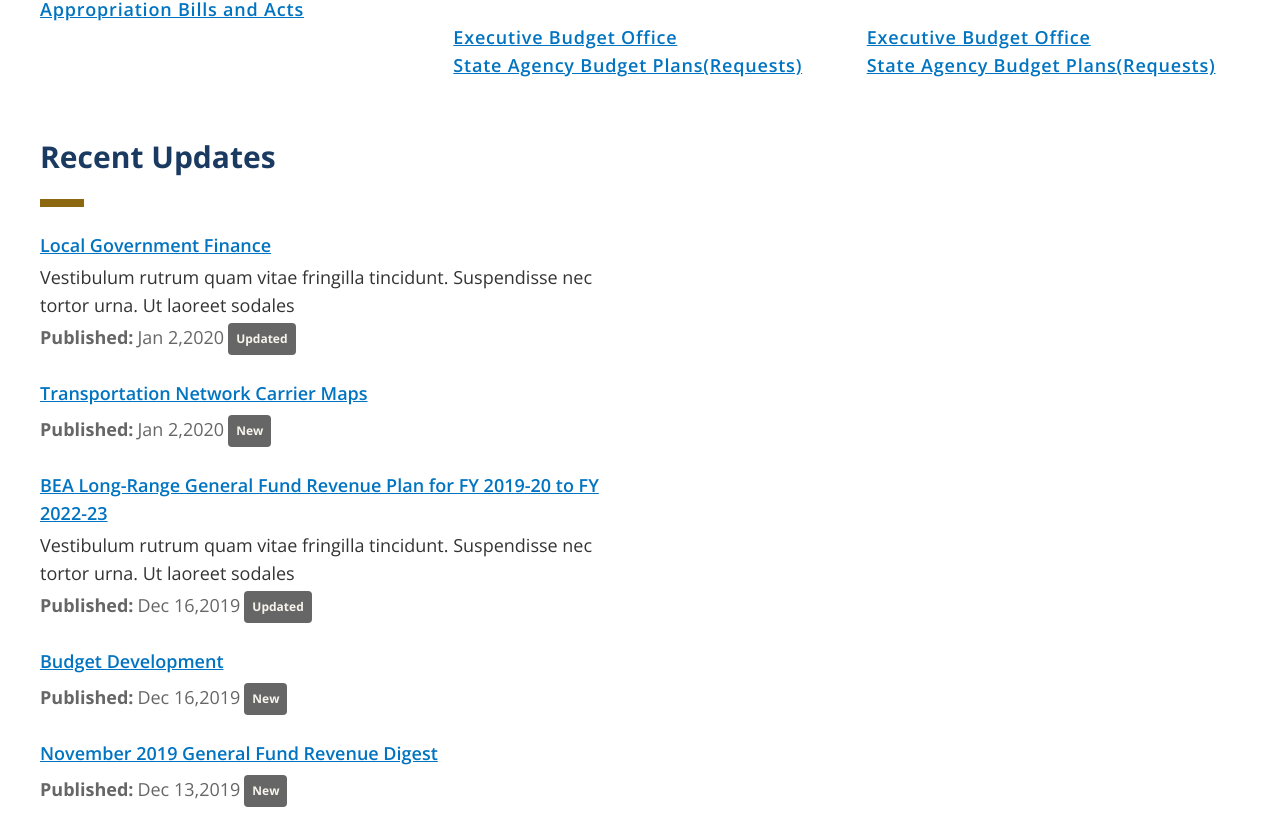
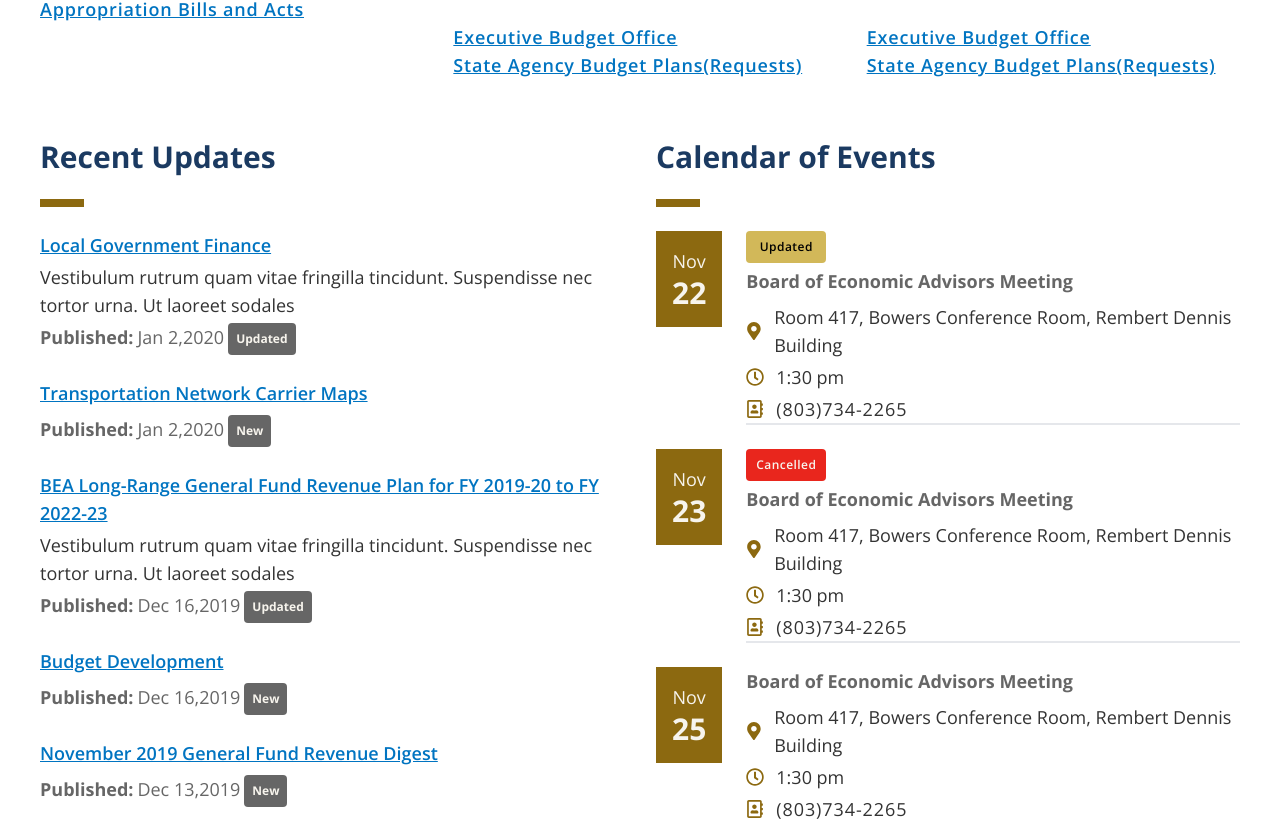
Before and after one commit to cmakride/SCRFA-frontend, a React (Create React App) app: page / in a window 1280 px wide. Shown: the part 1089-1910 px from the top of the page. Built offline with nearby package versions, Linux system fonts and the light colour scheme.

Commit message:
Calendar Component, with Calendar Card Component

```diff
--- a/src/components/calendar/Calendar.jsx
+++ b/src/components/calendar/Calendar.jsx
@@ -1,40 +1,55 @@
+import HeaderStyle2 from "../headers/HeaderStyle2";
+import BlueButton from "../buttons/BlueButton";
+import DateCard from "./components/DateCard";
+
 const Calendar = () => {
   const events = [
     {
       title: "Board of Economic Advisors Meeting",
       location: "Room 417, Bowers Conference Room, Rembert Dennis Building",
-      time:"1:30 pm",
-      phone:"(803)734-2265",
-      tag:"Updated",
-      date: "Nov 22"
+      time: "1:30 pm",
+      phone: "(803)734-2265",
+      tag: "Updated",
+      month: "Nov",
+      day:"22"
     },
     {
       title: "Board of Economic Advisors Meeting",
       location: "Room 417, Bowers Conference Room, Rembert Dennis Building",
-      time:"1:30 pm",
-      phone:"(803)734-2265",
-      tag:"Cancelled",
-      date: "Nov 23"
+      time: "1:30 pm",
+      phone: "(803)734-2265",
+      tag: "Cancelled",
+      month: "Nov",
+      day:"23"
     },
     {
       title: "Board of Economic Advisors Meeting",
       location: "Room 417, Bowers Conference Room, Rembert Dennis Building",
-      time:"1:30 pm",
-      phone:"(803)734-2265",
-      date: "Nov 25"
+      time: "1:30 pm",
+      phone: "(803)734-2265",
+      month: "Nov",
+      day:"25"
     },
     {
       title: "Board of Economic Advisors Meeting",
       location: "Room 417, Bowers Conference Room, Rembert Dennis Building",
-      time:"1:30 pm",
-      phone:"(803)734-2265",
-      date: "Nov 28"
+      time: "1:30 pm",
+      phone: "(803)734-2265",
+      month: "Nov",
+      day:"28"
     },
   ]
   return (
-    <>
-    </>
-   );
+
+    <div className="text-row1-5 text-md md:text-lg flex flex-col justify-start items-start gap-6">
+      <HeaderStyle2 text="Calendar of Events" />
+      {events.map((date) => (
+        <DateCard date={date} />
+      ))}
+      <BlueButton text="VIEW ALL EVENTS" />
+    </div>
+
+  );
 }
 
 export default Calendar;
--- /dev/null
+++ b/src/components/calendar/components/DateCard.jsx
@@ -0,0 +1,68 @@
+import { FaMapMarkerAlt, FaRegClock, FaRegAddressBook } from 'react-icons/fa'
+
+const DateCard = ({ date }) => {
+  return (
+    <div className='flex items-start gap-6'>
+
+      <div className='bg-row3-1 text-row3-4 h-22 w-22 flex flex-col text-center p-4'>
+        <p>{date.month}</p>
+        <p className='font-bold text-3xl'>{date.day}</p>
+      </div>
+
+      <div className="flex flex-col gap-1 border-b-2">
+        {date.tag ?
+          <>
+            {date.tag === "Updated" &&
+              <div className="bg-row3-2 w-20 text-center font-semibold rounded text-row4-1 tracking-wide">
+                <p className="text-xs py-2">
+                  Updated
+                </p>
+              </div>
+            }
+            {date.tag === "Cancelled" &&
+              <div className="bg-row3-5 w-20 text-center font-semibold rounded text-row3-4 tracking-wide">
+                <p className="text-xs py-2">
+                  Cancelled
+                </p>
+              </div>
+            }
+          </>
+          :
+          <>
+          </>
+        }
+
+        <p
+          className="font-bold text-row4-2/75"
+        >
+          {date.title}
+        </p>
+        <p className='text-row4-2 font-regular'>
+          {date.description}
+        </p>
+
+        <div className="flex gap-3 text-row4-2/75 items-center">
+          <FaMapMarkerAlt className='text-row3-1' />
+          <p className='text-row4-2 font-regular'>
+            {date.location}
+          </p>
+        </div>
+        <div className="flex gap-3 text-row4-2/75 items-center">
+          <FaRegClock className='text-row3-1' />
+          <p className='text-row4-2 font-regular'>
+            {date.time}
+          </p>
+        </div>
+        <div className="flex gap-3 text-row4-2/75 items-center">
+          <FaRegAddressBook className='text-row3-1' />
+          <p className='text-row4-2 font-regular tracking-wider'>
+            {date.phone}
+          </p>
+        </div>
+      </div>
+
+    </div>
+  );
+}
+
+export default DateCard;
--- a/src/pages/home/Home.jsx
+++ b/src/pages/home/Home.jsx
@@ -15,7 +15,7 @@ const Home = () => {
           <Categories />
           <div className="mx-10 max-w-screen-2xl">
             <PopularLinks />
-            <div className="mt-8 font-OpenSans grid w-full grid-rows-1 grid-cols-1 md:grid-cols-2">
+            <div className="mt-8 font-OpenSans grid w-full grid-rows-1 grid-cols-1 md:grid-cols-2 gap-8">
               <RecentUpdates />
               <Calendar />
 
```
